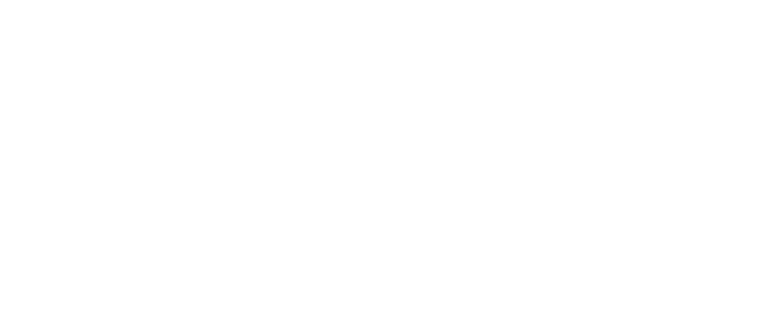
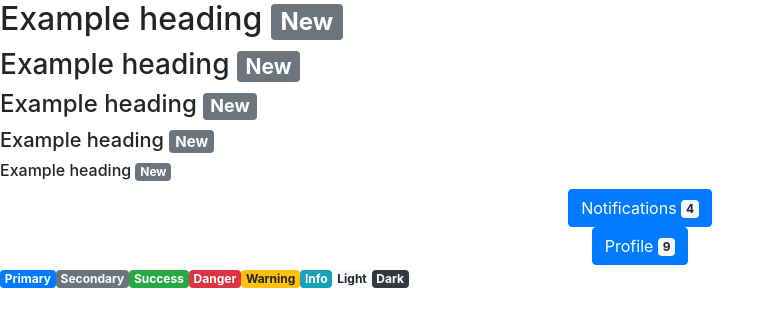
Before and after one commit to suryo/nuxt-experiment, a Nuxt app: page /badge in a window 1280 px wide. Before the commit this address had no page. Shown: the top 326 px of the page, without its empty margins (0-775 px from the left). Built offline with nearby package versions, Linux system fonts and the light colour scheme.

Commit message:
add badge page

```diff
--- /dev/null
+++ b/pages/badge.vue
@@ -0,0 +1,39 @@
+<template>
+  <div>
+  <h2>Example heading <b-badge>New</b-badge></h2>
+  <h3>Example heading <b-badge>New</b-badge></h3>
+  <h4>Example heading <b-badge>New</b-badge></h4>
+  <h5>Example heading <b-badge>New</b-badge></h5>
+  <h6>Example heading <b-badge>New</b-badge></h6>
+
+  <div class="text-center">
+  <b-button variant="primary">
+    Notifications <b-badge variant="light">4</b-badge>
+  </b-button>
+</div>
+
+<div class="text-center">
+  <b-button variant="primary">
+    Profile
+    <b-badge variant="light">9 <span class="sr-only">unread messages</span></b-badge>
+  </b-button>
+</div>
+
+<div>
+  <b-badge variant="primary">Primary</b-badge>
+  <b-badge variant="secondary">Secondary</b-badge>
+  <b-badge variant="success">Success</b-badge>
+  <b-badge variant="danger">Danger</b-badge>
+  <b-badge variant="warning">Warning</b-badge>
+  <b-badge variant="info">Info</b-badge>
+  <b-badge variant="light">Light</b-badge>
+  <b-badge variant="dark">Dark</b-badge>
+</div>
+</div>
+
+
+</template>
+
+<script>
+export default {}
+</script>
```
